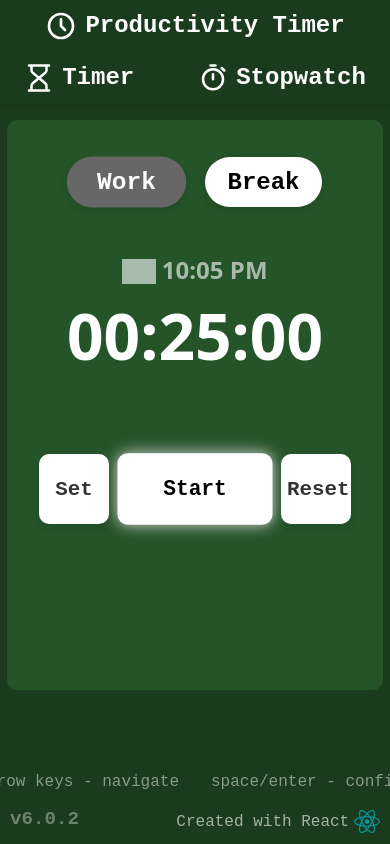
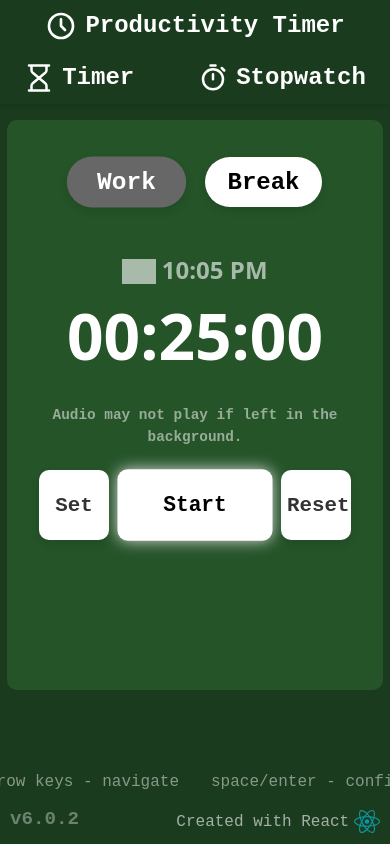
Before and after one commit to dht890/pomodoro, a React (Vite) app: page / in a window 390 px wide. Shown: the top 844 px of the page. Built offline with nearby package versions, Linux system fonts and the light colour scheme; grey boxes are pictures that could not be loaded.

Commit message:
disclaimer

```diff
--- a/src/components/Timer.jsx
+++ b/src/components/Timer.jsx
@@ -363,6 +363,9 @@ function CountdownTimer() {
                 {formatEndTime(timerState.time)}
             </div>
             <div className={styles.timer_display}>{formatTime(timerState.time)}</div>
+            <div>
+                <p className={styles.disclaimer}>Audio may not play if left in the background.</p>
+            </div>
             <div className='controls'>
                 <button
                     ref={settingsButtonRef}
--- a/src/css/timer.module.css
+++ b/src/css/timer.module.css
@@ -2,7 +2,7 @@
   font-size: 6rem;
   font-weight: bold;
   color: #fff;
-  margin-bottom: 70px;
+  margin-bottom: 0px;
 }
 .bell_icon {
   margin-top: 3px;
@@ -24,6 +24,14 @@
   align-items: center;
   justify-content: center;
   gap: 0.25em;
+}
+
+.disclaimer{
+  font-family: monospace, Comic Sans MS;
+  font-weight: bold;
+  padding: 7px;
+  font-size: 1rem;
+  opacity: 0.6;
 }
 
 .pomodoro {
@@ -71,6 +79,9 @@
   width: 30vw;
   height: 50px;
 }
+  .disclaimer {
+    font-size: 0.9rem;
+  }
 }
 
 @media (max-width: 500px) {
```
